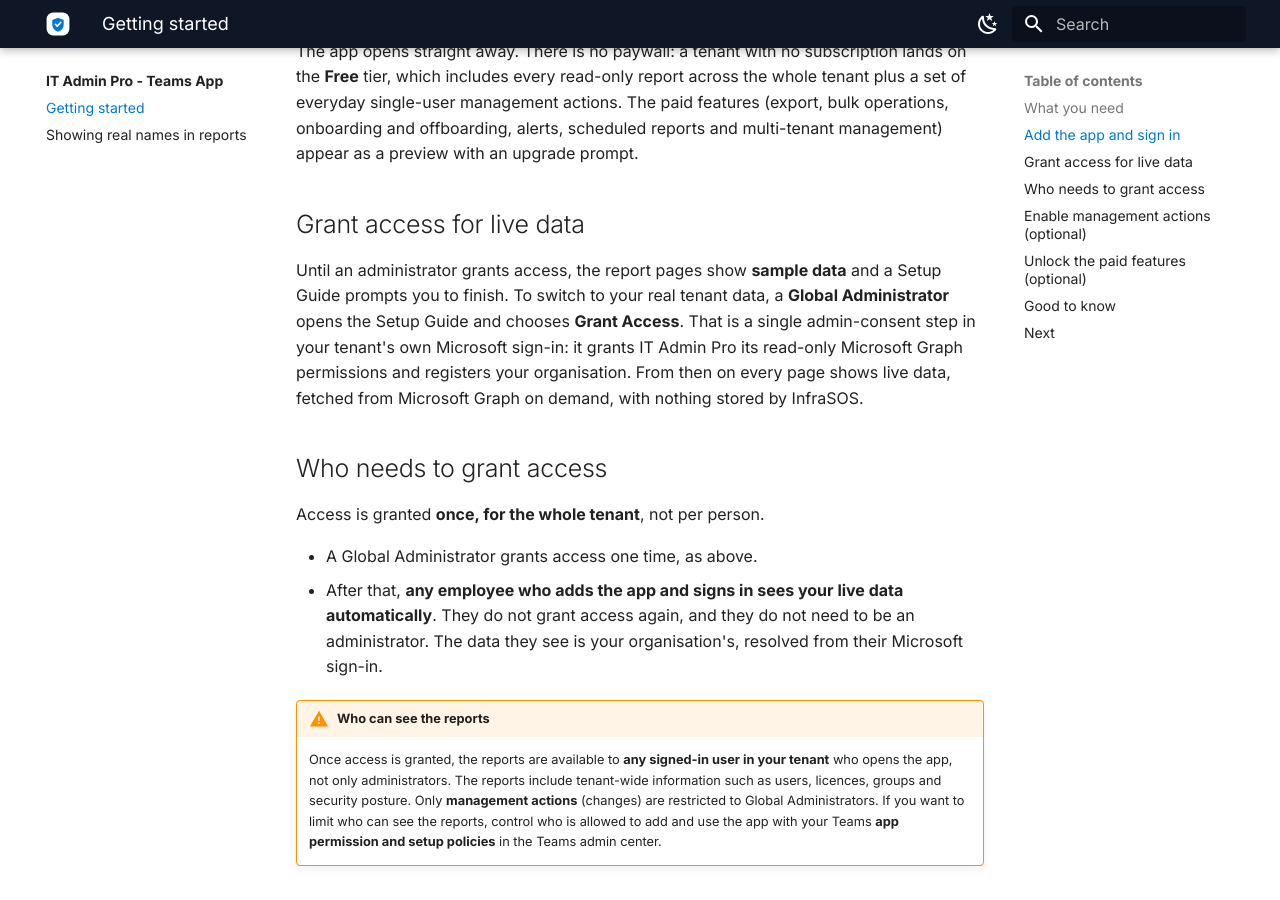
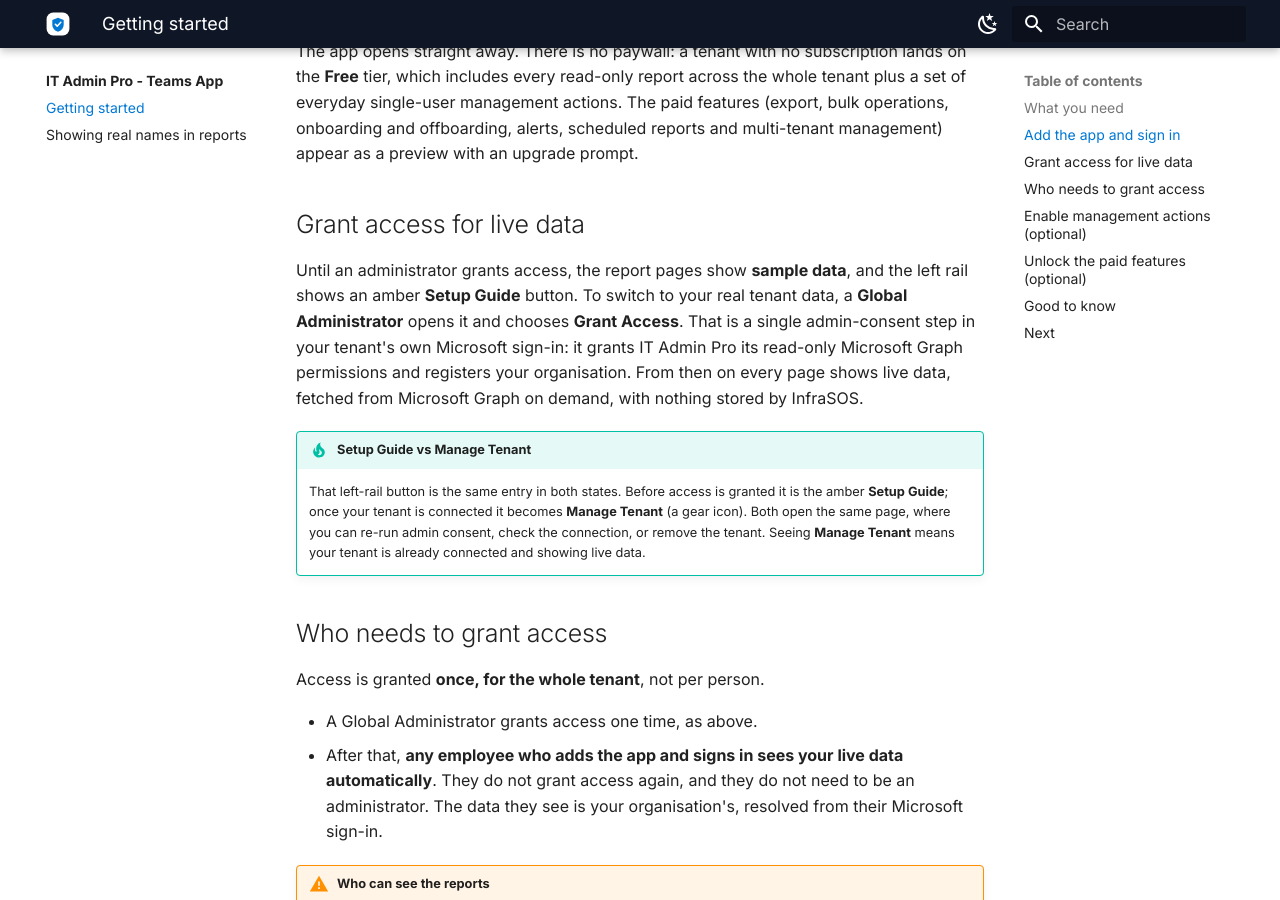
Before and after one commit to InfraSOS/infrasos-docs, an MkDocs documentation site: the page built from docs/it-admin-pro/getting-started.md, in a window 1280 px wide and 900 px high, scrolled down 821 px. Built offline with MkDocs 1.6.1 and Material for MkDocs 9.7.7, drawn with Linux system fonts in a browser that asks for light colours.

Commit message:
docs(it-admin-pro): clarify Setup Guide vs Manage Tenant button
The same left-rail button is "Setup Guide" (amber) before access is granted
and "Manage Tenant" (gear) once the tenant is connected; both open the Setup
page. Added a tip so readers don't confuse the two.

Co-Authored-By: Claude Opus 4.8 <noreply@anthropic.com>

```diff
--- a/docs/it-admin-pro/getting-started.md
+++ b/docs/it-admin-pro/getting-started.md
@@ -30,12 +30,18 @@ upgrade prompt.
 
 ## Grant access for live data
 
-Until an administrator grants access, the report pages show **sample data** and a Setup Guide prompts
-you to finish. To switch to your real tenant data, a **Global Administrator** opens the Setup Guide
-and chooses **Grant Access**. That is a single admin-consent step in your tenant's own Microsoft
+Until an administrator grants access, the report pages show **sample data**, and the left rail shows
+an amber **Setup Guide** button. To switch to your real tenant data, a **Global Administrator** opens
+it and chooses **Grant Access**. That is a single admin-consent step in your tenant's own Microsoft
 sign-in: it grants IT Admin Pro its read-only Microsoft Graph permissions and registers your
 organisation. From then on every page shows live data, fetched from Microsoft Graph on demand, with
 nothing stored by InfraSOS.
+
+!!! tip "Setup Guide vs Manage Tenant"
+    That left-rail button is the same entry in both states. Before access is granted it is the amber
+    **Setup Guide**; once your tenant is connected it becomes **Manage Tenant** (a gear icon). Both
+    open the same page, where you can re-run admin consent, check the connection, or remove the
+    tenant. Seeing **Manage Tenant** means your tenant is already connected and showing live data.
 
 ## Who needs to grant access
 
```
